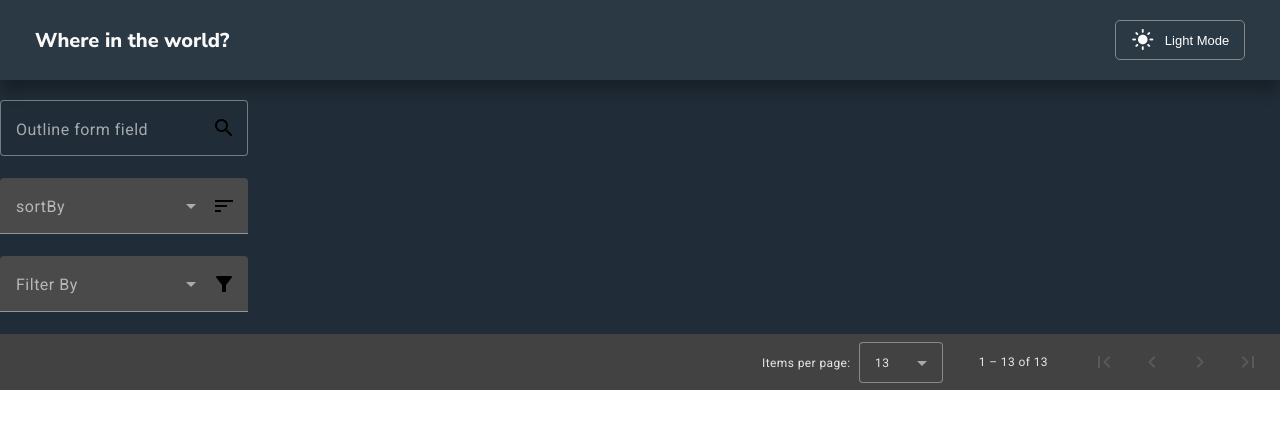
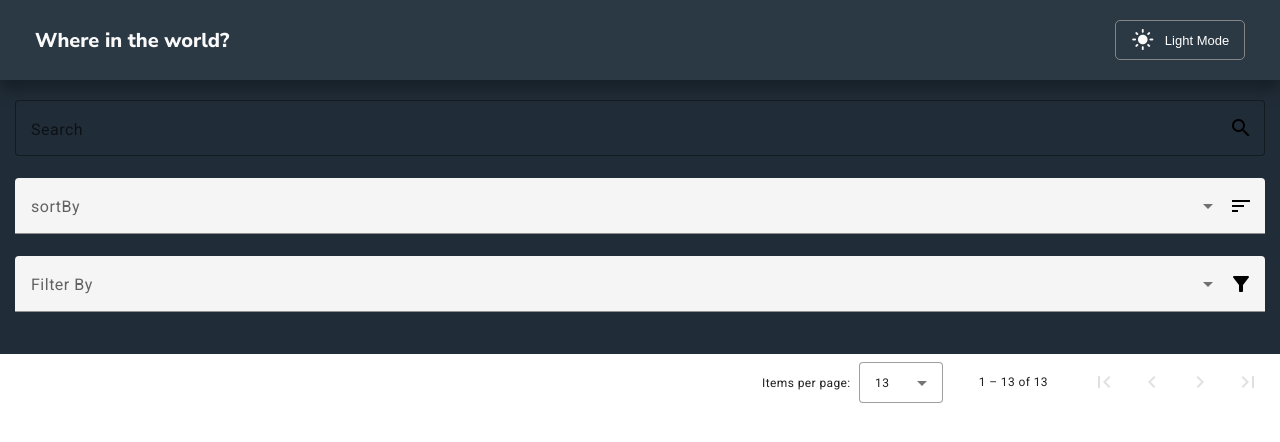
Before and after one commit to Eduardo347387/pageCountries, an Angular app: page / in a window 1280 px wide. Shown: the top 442 px of the page. Built offline with nearby package versions, Linux system fonts and the light colour scheme.

Commit message:
implementacion de estilos

```diff
--- a/angular.json
+++ b/angular.json
@@ -30,7 +30,7 @@
               "src/assets"
             ],
             "styles": [
-              "@angular/material/prebuilt-themes/pink-bluegrey.css",
+              "@angular/material/prebuilt-themes/indigo-pink.css",
               "src/styles.scss"
             ],
             "scripts": []
@@ -94,7 +94,7 @@
               "src/assets"
             ],
             "styles": [
-              "@angular/material/prebuilt-themes/pink-bluegrey.css",
+              "@angular/material/prebuilt-themes/indigo-pink.css",
               "src/styles.scss"
             ],
             "scripts": []
--- a/src/app/app.component.html
+++ b/src/app/app.component.html
@@ -1,58 +1,7 @@
 <main class="container">
    <app-header/>
     <section class="body">
-        <div class="container-controllers" style="margin-top: 2rem;">
-            <div>
-                <mat-form-field appearance="outline">
-                    <mat-label>Outline form field</mat-label>
-                    <input matInput placeholder="Placeholder">
-                    <mat-icon matSuffix>search</mat-icon>
-                    <!-- <mat-hint>Hint</mat-hint> -->
-                </mat-form-field>
-            </div>
-
-            <div>
-                <mat-form-field>
-                    <mat-icon matSuffix>sort</mat-icon>
-                    <mat-label>sortBy</mat-label>
-                    <mat-select [(ngModel)]="selectedValue" name="food">
-                        <ul *ngFor="let sort of sortBy">
-                            <mat-option [value]="sort.value">{{sort.viewValue}}</mat-option>
-                        </ul>
-                    </mat-select>
-                </mat-form-field>
-            </div>
-
-            <div>
-                <mat-form-field>
-                    <mat-icon matSuffix>filter_alt</mat-icon>
-                    <mat-label>Filter By</mat-label>
-                    <mat-select [(ngModel)]="selectedValue">
-                        <mat-option>
-                            <button mat-button [matMenuTriggerFor]="regiones">Regiones</button>
-                            <mat-menu #regiones="matMenu">
-                                <ul *ngFor="let region of regions">
-                                    <mat-option [value]="region.value">{{region.viewValue}}</mat-option>
-                                </ul>
-                            </mat-menu>
-                        </mat-option>
-                        <mat-option>
-                            <mat-checkbox>UN Member</mat-checkbox>
-                        </mat-option>
-                    </mat-select>
-                </mat-form-field>
-            </div>
-
-
-        </div>
-
-        <div class="container-paginador">
-            <mat-paginator #paginator class="demo-paginator" (page)="handlePageEvent($event)" [length]="length"
-                [pageSize]="pageSize" [disabled]="disabled" [showFirstLastButtons]="showFirstLastButtons"
-                [pageSizeOptions]="showPageSizeOptions ? pageSizeOptions : []" [hidePageSize]="hidePageSize" [pageIndex]="pageIndex"
-                aria-label="Select page">
-            </mat-paginator>
-        </div>
+        <app-controllers/>
     </section>
 </main>
 
--- a/src/app/app.component.ts
+++ b/src/app/app.component.ts
@@ -1,5 +1,5 @@
 import { Component } from '@angular/core';
-import {PageEvent} from '@angular/material/paginator';
+
 @Component({
   selector: 'app-root',
   templateUrl: './app.component.html',
@@ -7,49 +7,6 @@ import {PageEvent} from '@angular/material/paginator';
 })
 export class AppComponent  {
 
-  selectedValue?: string;
-  invertebrates?: string = '';
-
-  // sele
-
-  length = 13;
-  pageSize = 13;
-  pageIndex = 0;
-  pageSizeOptions = [1, 2, 3, 4, 5, 6, 7, 8, 9, 10, 11, 12, 13];
-
-  hidePageSize = false;
-  showPageSizeOptions = true;
-  showFirstLastButtons = true;
-  disabled = false;
-
-  pageEvent?: PageEvent;
-
-  sortBy:any[] = [
-    {value: 'name', viewValue: 'Name'},
-    {value: 'population', viewValue: 'Population'},
-    {value: 'area', viewValue: 'Area'},
-  ];
-
-  regions: any[] = [
-    { value: 'africa', viewValue: 'Africa' },
-    { value: 'america', viewValue: 'America' },
-    { value: 'asia', viewValue: 'Asia' },
-    { value: 'europa', viewValue: 'Europa' },
-    { value: 'oceania', viewValue: 'Oceania' },
-  ]
 
 
-
-  handlePageEvent(e: PageEvent) {
-    this.pageEvent = e;
-    this.length = e.length;
-    this.pageSize = e.pageSize;
-    this.pageIndex = e.pageIndex;
-  }
-
-  setPageSizeOptions(setPageSizeOptionsInput: string) {
-    if (setPageSizeOptionsInput) {
-      this.pageSizeOptions = setPageSizeOptionsInput.split(',').map(str => +str);
-    }
-  }
 }
--- a/src/app/app.module.ts
+++ b/src/app/app.module.ts
@@ -20,11 +20,13 @@ import { MatPaginatorModule} from '@angular/material/paginator';
 import { JsonPipe } from '@angular/common';
 import { MatSlideToggleModule } from '@angular/material/slide-toggle';
 import { HeaderComponent } from './header/header.component';
+import { ControllersComponent } from './controllers/controllers.component';
 
 @NgModule({
   declarations: [
     AppComponent,
-    HeaderComponent
+    HeaderComponent,
+    ControllersComponent
   ],
   imports: [
     BrowserModule,
--- /dev/null
+++ b/src/app/controllers/_controllers.scss
@@ -0,0 +1,25 @@
+.container-controllers{
+    padding: 2rem 1.5rem;
+    display: flex;
+    flex-direction: column;
+
+    /* @import '~@angular/material/theming';
+
+    $custom-light-theme: mat.define-light-theme(
+
+        (color: (primary: 'blue', // Cambia 'blue' al color que desees para el modo claro
+            accent: 'pink', // Cambia 'pink' al color que desees para el modo claro
+            warn: 'red', // Cambia 'red' al color que desees para el modo claro
+        ),
+        )
+    );
+
+    @include angular-material-theme($custom-light-theme); */
+    // ::ng-deep .container-search {
+    //     mat-label,mat-icon{
+    //         color: var(--White);
+    //     }
+
+    // }
+
+}
--- /dev/null
+++ b/src/app/controllers/controllers.component.html
@@ -0,0 +1,46 @@
+
+<div class="container-controllers">
+
+    <mat-form-field  class="custom-light-theme"appearance="outline">
+        <mat-label>Search</mat-label>
+        <input class="search" matInput placeholder="Country">
+        <mat-icon matSuffix>search</mat-icon>
+    </mat-form-field>
+
+
+    <mat-form-field>
+        <mat-icon matSuffix>sort</mat-icon>
+        <mat-label>sortBy</mat-label>
+        <mat-select [(ngModel)]="selectedValue" name="food">
+            <ul *ngFor="let sort of sortBy">
+                <mat-option [value]="sort.value">{{sort.viewValue}}</mat-option>
+            </ul>
+        </mat-select>
+    </mat-form-field>
+
+    <mat-form-field>
+        <mat-icon matSuffix>filter_alt</mat-icon>
+        <mat-label>Filter By</mat-label>
+        <mat-select [(ngModel)]="selectedValue">
+            <mat-option>
+                <button mat-button [matMenuTriggerFor]="regiones">Regiones</button>
+                <mat-menu #regiones="matMenu">
+                    <ul *ngFor="let region of regions">
+                        <mat-option [value]="region.value">{{region.viewValue}}</mat-option>
+                    </ul>
+                </mat-menu>
+                <mat-checkbox>UN Member</mat-checkbox>
+            </mat-option>
+
+        </mat-select>
+    </mat-form-field>
+
+</div>
+
+<div class="container-paginador">
+    <mat-paginator #paginator class="demo-paginator" (page)="handlePageEvent($event)" [length]="length"
+        [pageSize]="pageSize" [disabled]="disabled" [showFirstLastButtons]="showFirstLastButtons"
+        [pageSizeOptions]="showPageSizeOptions ? pageSizeOptions : []" [hidePageSize]="hidePageSize"
+        [pageIndex]="pageIndex" aria-label="Select page">
+    </mat-paginator>
+</div>
--- /dev/null
+++ b/src/app/controllers/controllers.component.ts
@@ -0,0 +1,50 @@
+import { Component } from '@angular/core';
+import {PageEvent} from '@angular/material/paginator';
+@Component({
+  selector: 'app-controllers',
+  templateUrl: './controllers.component.html',
+  styleUrls: ['./_controllers.scss']
+})
+export class ControllersComponent {
+	selectedValue?: string;
+
+	sortBy:any[] = [
+		{value: 'name', viewValue: 'Name'},
+		{value: 'population', viewValue: 'Population'},
+		{value: 'area', viewValue: 'Area'},
+	];
+
+	regions: any[] = [
+		{ value: 'africa', viewValue: 'Africa' },
+		{ value: 'america', viewValue: 'America' },
+		{ value: 'asia', viewValue: 'Asia' },
+		{ value: 'europa', viewValue: 'Europa' },
+		{ value: 'oceania', viewValue: 'Oceania' },
+	]
+
+	length = 13;
+	pageSize = 13;
+	pageIndex = 0;
+	pageSizeOptions = [1, 2, 3, 4, 5, 6, 7, 8, 9, 10, 11, 12, 13];
+
+	hidePageSize = false;
+	showPageSizeOptions = true;
+	showFirstLastButtons = true;
+	disabled = false;
+
+	pageEvent?: PageEvent;
+
+	handlePageEvent(e: PageEvent) {
+		this.pageEvent = e;
+		this.length = e.length;
+		this.pageSize = e.pageSize;
+		this.pageIndex = e.pageIndex;
+  	}
+
+	setPageSizeOptions(setPageSizeOptionsInput: string) {
+		if (setPageSizeOptionsInput) {
+		this.pageSizeOptions = setPageSizeOptionsInput.split(',').map(str => +str);
+		}
+	}
+
+}
```
Also changed, not shown: 1 other file (tests, documents, lock files or other folders).
